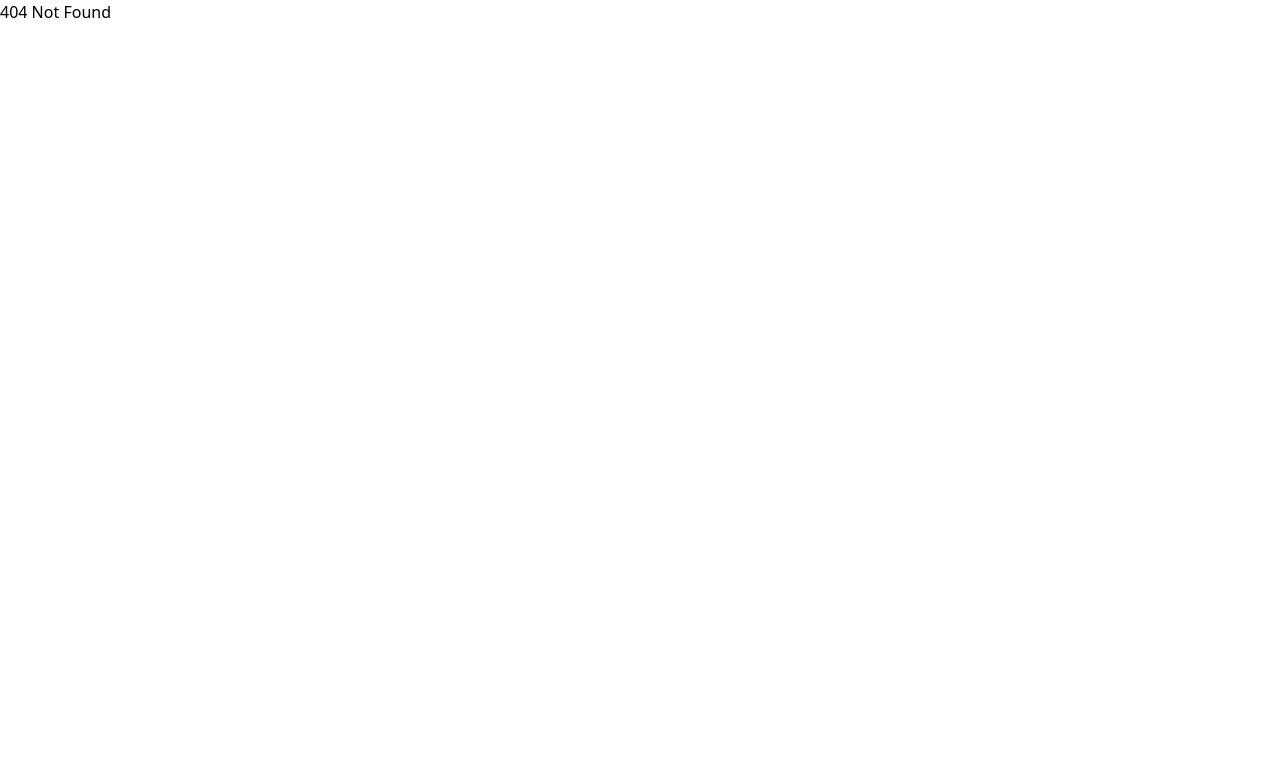
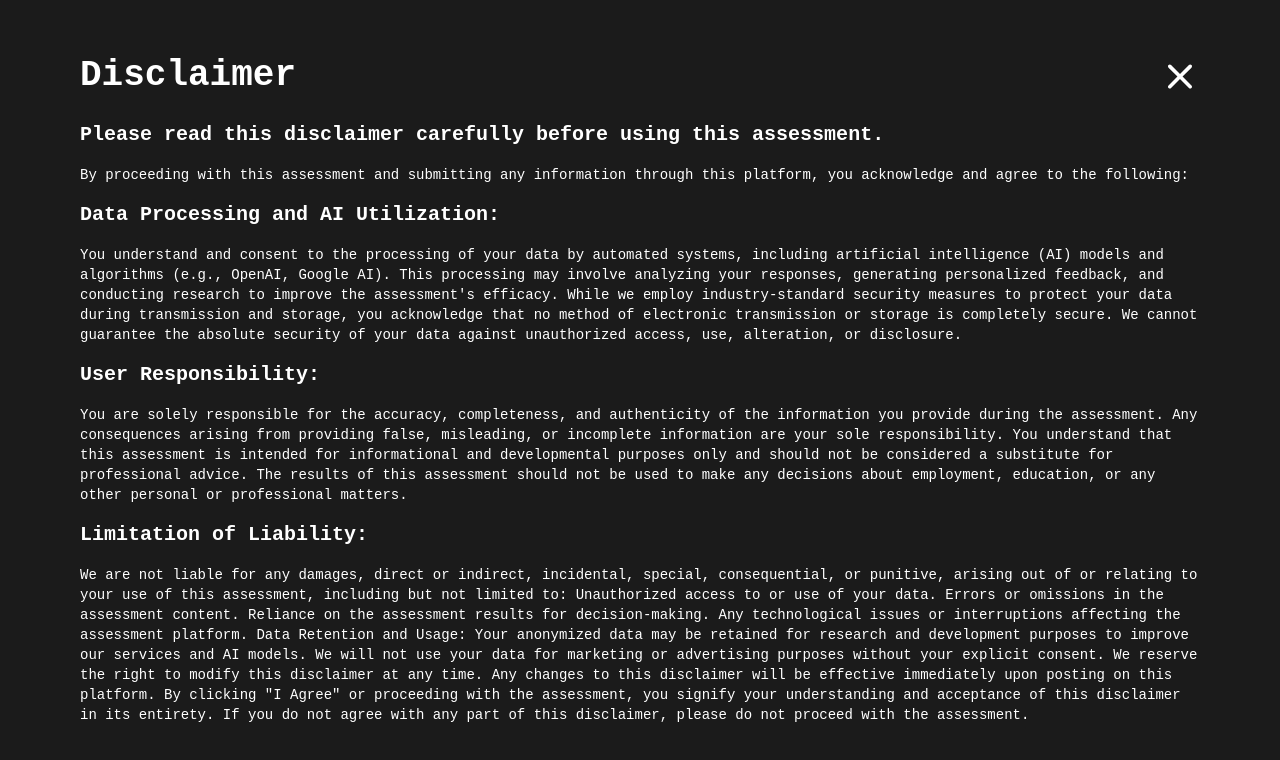
Before and after one commit to DragosJipa/product-maturity, a React (Create React App) app in the folder client/: page /disclaimer in a window 1280 px wide. Before the commit this address had no page. Shown: the top 760 px of the page. Built offline with nearby package versions, Linux system fonts and the light colour scheme.

Commit message:
feat: added disclaimer page

```diff
--- a/client/src/App.js
+++ b/client/src/App.js
@@ -6,9 +6,7 @@ const StartPage = lazy(() => import('./components/startPage'));
 const LandingPage = lazy(() => import('./components/landingPage'));
 const ProductMaturityDesignForm = lazy(() => import('./components/productMaturityDesignForm'));
 const Dashboard = lazy(() => import('./components/dashboard'));
-const Report = lazy(() => import('./components/report'));
-const Roadmap = lazy(() => import('./components/roadmap'));
-const SummaryResults = lazy(() => import('./components/summaryResults'));
+const Disclaimer = lazy(() => import('./components/Disclaimer'));
 
 function App() {
   return (
@@ -18,11 +16,9 @@ function App() {
           <Routes>
             <Route path="/" element={<LandingPage />} /> Landing page route
             <Route path="/start" element={<StartPage />} />
+            <Route path='/disclaimer' element={<Disclaimer />} />
             <Route path="/dashboard" element={<Dashboard />} />
             <Route path="/assessment" element={<ProductMaturityDesignForm />} />
-            {/* <Route path="/summary" element={<SummaryResults />} />
-            <Route path="/report" element={<Report />} />
-            <Route path="/roadmap" element={<Roadmap />} /> */}
             <Route path="*" element={<div>404 Not Found</div>} />
           </Routes>
         </Suspense>
--- /dev/null
+++ b/client/src/components/Disclaimer.jsx
@@ -0,0 +1,64 @@
+import './landingPage.css';
+import { useNavigate } from 'react-router-dom';
+
+const Disclaimer = () => {
+    const navigate = useNavigate();
+    const handleReturn = () => {
+        navigate('/start');
+    }
+    return (
+        <div className='min-h-screen bg-startBG text-white font-ibm-plex-mono text-disclaimerTextBG md:px-20 md:py-14 mobile-s:px-4 mobile-s:py-4 '>
+            <span className='flex flex-row align-center justify-between'>
+                <h1 className='mobile-s:text-2xl md:text-4xl font-semibold'>
+                    Disclaimer
+                </h1>
+                <img src='./x.svg' alt='x' className='cursor-pointer mobile-s:w-8 md:w-10' onClick={handleReturn} />
+            </span>
+            <div className='space-y-4 mt-6'>
+                <h3 className='mobile-s:text-base md:text-xl font-bold'>
+                    Please read this disclaimer carefully before using this assessment.
+                </h3>
+                <p className='mobile-s:text-sm md:base'>
+                    By proceeding with this assessment and submitting any information through this platform, you acknowledge and agree to the following:
+                </p>
+                <h3 className='mobile-s:text-base md:text-xl font-bold'>
+                    Data Processing and AI Utilization:
+                </h3>
+                <p className='mobile-s:text-sm md:base'>
+                    You understand and consent to the processing of your data by automated systems, including artificial intelligence (AI) models and algorithms (e.g., OpenAI, Google AI). This processing may involve analyzing your responses, generating personalized feedback, and conducting research to improve the assessment's efficacy.
+
+                    While we employ industry-standard security measures to protect your data during transmission and storage, you acknowledge that no method of electronic transmission or storage is completely secure. We cannot guarantee the absolute security of your data against unauthorized access, use, alteration, or disclosure.
+                </p>
+                <h3 className='mobile-s:text-base md:text-xl font-bold'>
+                    User Responsibility:
+                </h3>
+                <p className='mobile-s:text-sm md:base'>
+                    You are solely responsible for the accuracy, completeness, and authenticity of the information you provide during the assessment. Any consequences arising from providing false, misleading, or incomplete information are your sole responsibility.
+
+                    You understand that this assessment is intended for informational and developmental purposes only and should not be considered a substitute for professional advice. The results of this assessment should not be used to make any decisions about employment, education, or any other personal or professional matters.
+                </p>
+                <h3 className='mobile-s:text-base md:text-xl font-bold'>
+                    Limitation of Liability:
+                </h3>
+                <p className='mobile-s:text-sm md:base'>
+                    We are not liable for any damages, direct or indirect, incidental, special, consequential, or punitive, arising out of or relating to your use of this assessment, including but not limited to:
+                    Unauthorized access to or use of your data.
+                    Errors or omissions in the assessment content.
+                    Reliance on the assessment results for decision-making.
+                    Any technological issues or interruptions affecting the assessment platform.
+                    Data Retention and Usage:
+
+                    Your anonymized data may be retained for research and development purposes to improve our services and AI models. We will not use your data for marketing or advertising purposes without your explicit consent.
+
+                    We reserve the right to modify this disclaimer at any time. Any changes to this disclaimer will be effective immediately upon posting on this platform.
+
+                    By clicking "I Agree" or proceeding with the assessment, you signify your understanding and acceptance of this disclaimer in its entirety.
+
+                    If you do not agree with any part of this disclaimer, please do not proceed with the assessment.
+                </p>
+            </div>
+        </div>
+    );
+};
+
+export default Disclaimer;
--- a/client/src/components/startPage.jsx
+++ b/client/src/components/startPage.jsx
@@ -9,8 +9,12 @@ const StartPage = () => {
         navigate('/assessment');
     };
 
+    const handleDisclaimer = () => {
+        navigate('/disclaimer');
+    };
+
     return (
-        <div className="relative flex flex-col min-h-screen bg-customBG text-white px-4">
+        <div className="relative flex flex-col min-h-screen bg-startBG text-white px-4">
             <div className="flex items-center justify-between w-full p-4 large:hidden">
                 <button className="text-white text-2xl font-bold">
                     <span className="border border-white rounded-xl pt-0.5 pl-2 pr-2 pb-2">☰</span>
@@ -24,7 +28,7 @@ const StartPage = () => {
                 </h1>
             </div>
             {/* Main Content Container */}
-            <div className="flex flex-col items-start justify-start flex-grow w-full max-w-4xl mx-auto lg:max-w-[1124px] lg:max-h-[500px] gap-10 lg:gap-[124px] pt-60 md:pt-72 lg:pt-80 xl:pt-96 pt-w415 pt-w400 pt-h80 px-1">
+            <div className="flex flex-col items-start justify-start flex-grow w-full max-w-4xl mx-auto lg:max-w-[1124px] lg:max-h-[500px] gap-10 lg:gap-[124px] pt-60 3xl:pt-96">
                 {/* Heading and Description */}
                 <div className="w-full max-w-full flex flex-col gap-4 lg:gap-10">
                     <h1 className="hidden large:block font-ibm-plex-mono font-normal text-2xl lg:text-3xl xl:text-[36px] leading-tight lg:leading-snug xl:leading-[46.8px] tracking-wide">
@@ -42,24 +46,32 @@ const StartPage = () => {
                         className="hidden large:flex flex items-center justify-start text-white font-ibm-plex-mono font-normal text-xl group pt-40"
                     >
                         Let's go!
-                        <span className="flex items-center justify-center w-10 h-10 ml-2 transform transition-transform duration-300 group-hover:translate-x-1">
+                        <span className="flex items-center justify-center w-10 h-10 ml-2">
                             <img src={'./ArrowRightIcon.svg'} alt="Arrow Right" className="w-full h-full" />
                         </span>
+                    </button>
+                    <button className='hidden large:flex mt-10 font-ibm-plex-mono text-sm' onClick={handleDisclaimer}>
+                        Disclaimer
                     </button>
                 </div>
             </div>
 
             {/* Mobile Button Positioned Bottom-Right */}
-            <div className="large:hidden fixed bottom-4 right-4">
+            <div className="large:hidden fixed bottom-4 right-4 w-full">
+                <div className='flex flex-row items-center justify-between'>
+                    <button className='ml-10 font-ibm-plex-mono text-sm' onClick={handleDisclaimer}>
+                        Disclaimer
+                    </button>
                     <button
                         onClick={handleStart}
                         className="flex items-center h-12 px-5 text-white font-ibm-plex-mono font-normal text-lg leading-snug tracking-wide hover:bg-white hover:text-gray-900 transition-colors duration-300 ease-in-out rounded-lg"
                     >
                         Let's go!
-                    <span className="flex items-center justify-center w-10 h-10 ml-2 transform transition-transform duration-300 group-hover:translate-x-1">
+                        <span className="flex items-center justify-center w-10 h-10 ml-2">
                             <img src={'./ArrowRightIcon.svg'} alt="Arrow Right" className="w-full h-full" />
                         </span>
                     </button>
+                </div>
             </div>
         </div>
     );
--- a/client/tailwind.config.js
+++ b/client/tailwind.config.js
@@ -9,6 +9,8 @@ module.exports = {
         'ibm-plex-mono': ['IBM Plex Mono', 'monospace'],
       },
       colors: {
+        disclaimerTextBG: '#9E9E9E',
+        startBG: '#1B1B1B',
         progressBarBG: '#121212',
         cardBG: "#202020",
         radioBG: '#404040',
```
Also changed, not shown: client/public/x.svg (added). Lines whose indentation alone changed are shown as unchanged.
